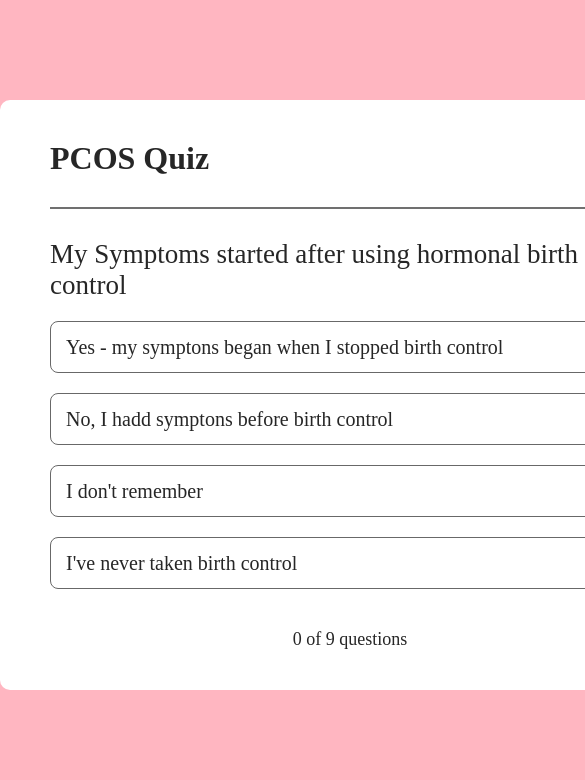
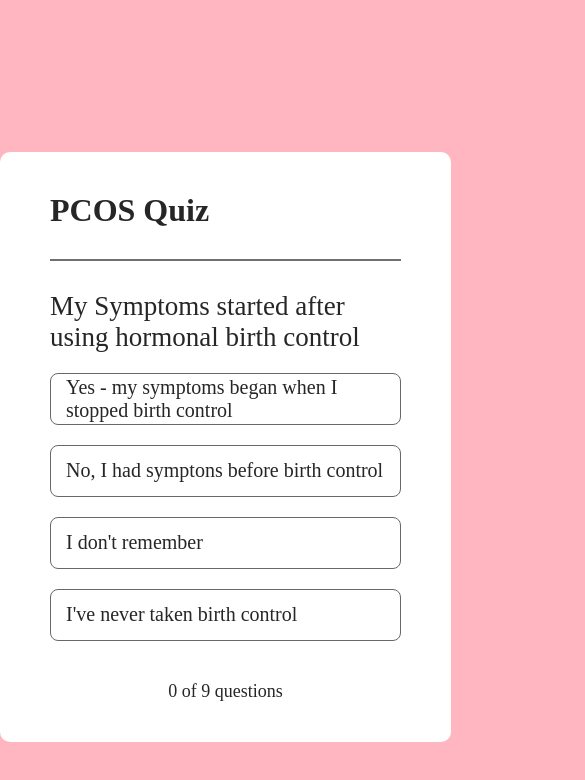
Before and after one commit to kalpita01/QUIZ-APP, a React (Create React App) app: page / in a window 390 px wide. Shown: the top 780 px of the page, 585 px wide, since content can reach past the window. Built offline with nearby package versions, Linux system fonts and the light colour scheme.

Commit message:
Improved responsive nature

```diff
--- a/src/components/Quiz/Quiz.css
+++ b/src/components/Quiz/Quiz.css
@@ -1,7 +1,8 @@
 .container{
-    width: 600px;
+    max-width: 600px;
+    min-width: 90vw;
     margin: auto;
-    margin-top: 100px;
+    margin-top: 18vh;
     background: white;
     color: #262626;
     display: flex;
--- a/src/data/QuizData.js
+++ b/src/data/QuizData.js
@@ -1,7 +1,7 @@
 export const QuizData = [
     {
         question: "My Symptoms started after using hormonal birth control",
-        options: ["Yes - my symptons began when I stopped birth control", "No, I hadd symptons before birth control", "I don't remember", "I've never taken birth control"],
+        options: ["Yes - my symptoms began when I stopped birth control", "No, I had symptons before birth control", "I don't remember", "I've never taken birth control"],
         sympton: 1
     },
     {
```
